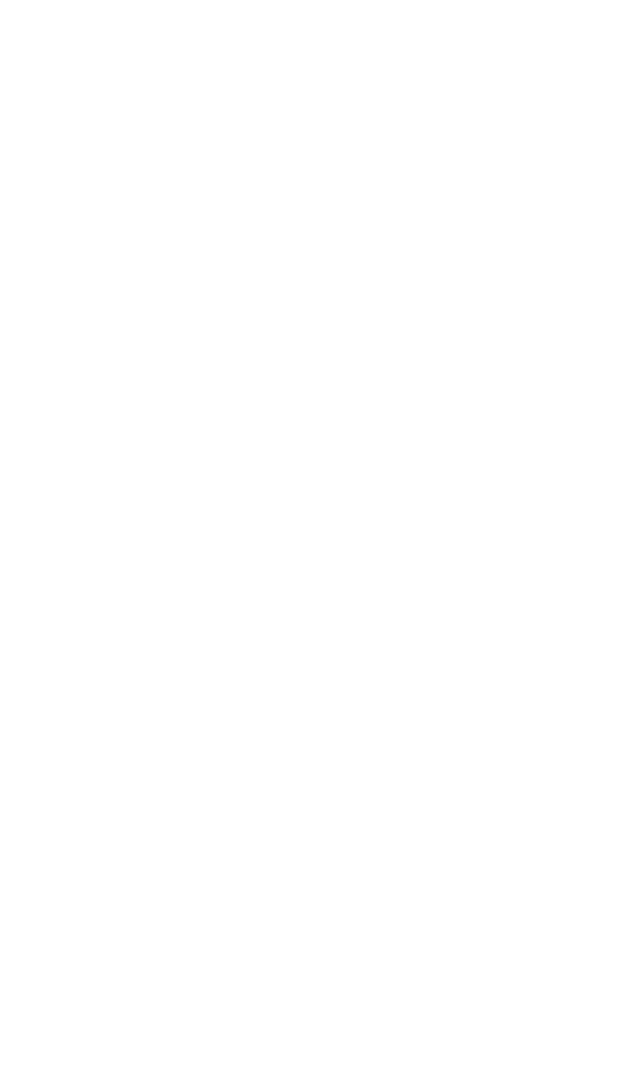
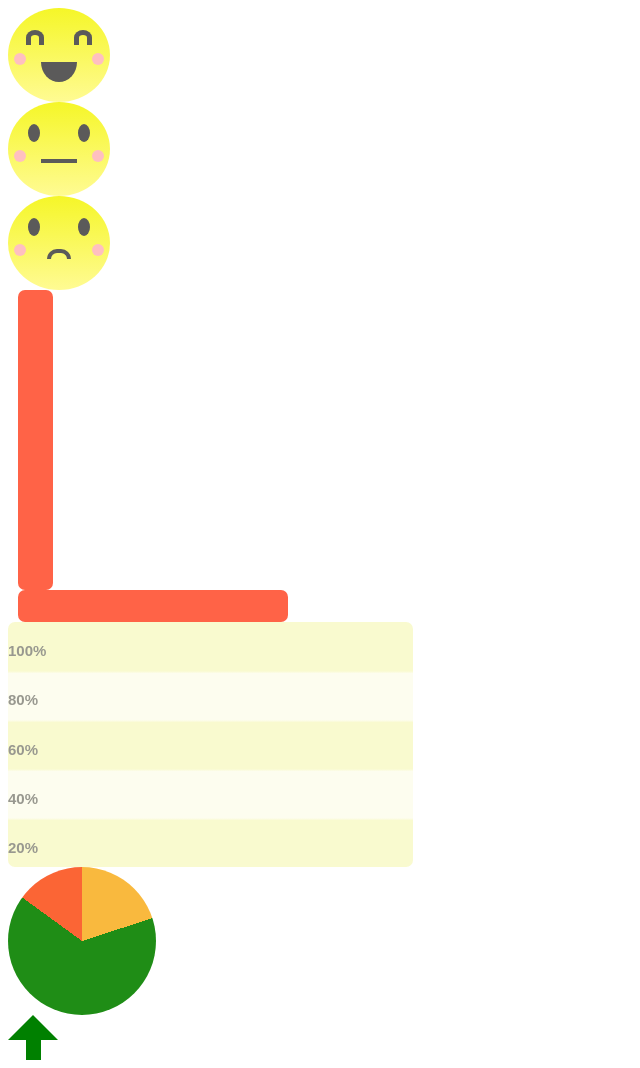
Before and after one commit to DruckDeveloper/web-dasboard-semillas, a plain HTML site: page atomic.html in a window 1280 px wide. Shown: the whole page, without its empty margins (0-640 px from the left). Before the commit the page ends 800 px from the top, so only its background shows below. Drawn offline with Linux system fonts and the light colour scheme.

Commit message:
parte de los graficos

```diff
--- a/atomic.html
+++ b/atomic.html
@@ -10,8 +10,80 @@
 <body>
     <section id="faces-section">
 
+        <!--    CARA FELIZ   -->
+
+        <div class="face face1">
+            <div class="eyes-section">
+                <div class="eye"></div>
+                <div class="eye"></div>
+            </div>
+            <div class="mouth-section">
+                <div class="cheeck"></div>
+                <div class="mouth"></div>
+                <div class="cheeck"></div>
+            </div>
+        </div>
+
+        <!--    CARA MEDIO   -->
+        <div class="face face2">
+            <div class="eyes-section">
+                <div class="eye-cir"></div>
+                <div class="eye-cir"></div>
+            </div>
+            <div class="mouth-section">
+                <div class="cheeck"></div>
+                <div class="mouth-rect"></div>
+                <div class="cheeck"></div>
+            </div>
+        </div>
+
+        <!--    CARA TRISTE   -->
+        <div class="face face3">
+            <div class="eyes-section">
+                <div class="eye-cir"></div>
+                <div class="eye-cir"></div>
+            </div>
+            <div class="mouth-section">
+                <div class="cheeck"></div>
+                <div class="mouth-mad"></div>
+                <div class="cheeck"></div>
+            </div>
+        </div>
+
+
+
     </section>
     <section id="chart-section">
+        <!--    BARRA VERTICAL  -->
+        <div class="barra-vert"></div>
+
+        <!--    HORIZONTAL  -->
+        <div class="barra-hort"></div>
+
+        <!--    CONTENEDOR DE BARRAS  -->
+        <div class="cont-barra">
+            <div class="num-cont-barra">
+                <br>
+                <p>100%</p>
+                <br>
+                <p>80%</p>
+                <br>
+                <p>60%</p>
+                <br>
+                <p>40%</p>
+                <br>
+                <p>20%</p>
+            </div>
+        </div>
+
+        <!--    GRAFICO CIRCULAR  -->
+        <div class="grafico-circ"></div>
+
+        <!--    GRAFICO FLECHA  -->
+        <div class="flecha">
+            <div class="triangle"></div>
+            <div class="arrow-abajo"></div>
+        </div>
 
     </section>
     <section id="icons-section">
--- a/css/atomic.css
+++ b/css/atomic.css
@@ -1,21 +1,213 @@
+:root{
+    --color_circgraph1: #F9B93E;
+    --color_circgraph2:#1F8D16;
+    --color_circgraph3:#FB6535;
+}
 body{
     font-size: 10px;
+}
+:root{
+    --dosis-font: 'Dosis', sans-serif;
+    --playfair-font: 'Playfair Display', serif;
+}
+/*   ---  FACE   ---   */
+.face{
+    font-size: 2px;
+    width: 45em;
+    height: 25em;
+    border-radius: 50%;
+    background: rgb(245,246,40);
+background: linear-gradient(180deg, rgba(245,246,40,1) 0%, rgba(255,251,147,1) 100%);
+    padding:11em 3em;
 
 }
+
+.eyes-section{
+
+    display: flex;
+    justify-content: space-between;
+    width: 35em;
+    margin: auto ;
+}
+
+.eye{
+
+    width: 4em;
+    height: 5em;
+    border-radius:50% 50% 0px 0px;
+    border: 2.5em solid #5B5A5A;
+    border-bottom: 0 ;
+    margin:0em 1em;
+}
+.mouth-section{
+
+    display: flex;
+    justify-content: space-between;
+    width: 45em;
+    margin: auto ;
+    margin-top: 4em;
+
+}
+
+.cheeck{
+    width: 6em;
+    height: 6em;
+    background-color: #FFC0C0;
+    border-radius: 50%;
+}
+.mouth{
+    margin-top: 10%;
+    background-color: #5B5A5A;
+    width: 18em;
+	height: 10em;
+	border-bottom-left-radius: 50% 100%;
+	border-bottom-right-radius: 50% 100%;
+
+}
+
+.eye-cir{
+     width: 6em;
+    height:9em;
+    background-color: #5B5A5A;
+    border-radius: 50%;
+    border-bottom: 0 ;
+    margin:0em 2em;
+}
+.mouth-rect{
+    margin-top: 10%;
+    background-color: #5B5A5A;
+    width: 18em;
+	height: 2em;
+}
+.mouth-mad{
+    margin-top: 5%;
+    width: 8em;
+    height: 3em;
+    border-radius:50em 50em 0px 0px;
+    border: 2em solid #5B5A5A;
+    border-bottom: 0 ;
+
+}
+/*   ---  BARRAS   ---   */
+
+.barra-vert{
+    width: 40px ;
+    max-width: 40px;
+    height:300px;
+    border-radius: 7px;
+    background-color: tomato;
+    margin: 0px 10px;
+}
+.barra-hort{
+    width: 270px ;
+    height:27px;
+    max-height:27px;
+    border-radius: 7px;
+    background-color: tomato;
+    margin: 0px 10px;
+}
+/*   ---  CONTENDDOR DE BARRAS   ---   */
+.cont-barra{
+    width: 405px;
+    height: 245px;
+    display: flex;
+    border-radius: 7px;
+    align-items: flex-end;
+    background: rgb(249,250,207);
+    background: linear-gradient(180deg, rgba(249,250,207,1) 0%, rgba(249,250,207,1) 20%, rgba(253,253,239,1) 21%, rgba(253,253,239,1) 40%, rgba(249,250,207,1) 41%, rgba(249,250,207,1) 60%, rgba(253,253,239,1) 61%, rgba(253,253,239,1) 80%, rgba(249,250,207,1) 81%);
+}
+.num-cont-barra{
+    font-family:  var(--dosis-font);
+    font-size: 15px;
+    font-weight: 700;
+    color: #98988F;
+    height: 100%;
+    display: flex;
+    flex-direction: column;
+    justify-content: space-between;
+    line-height: 0.5;
+}
+
+/*   ---  GRAFICO CIRCULAR  ---   */
+
+.grafico-circ{
+    height: 148px;
+    width: 148px;
+    border-radius: 50%;
+    background-image: conic-gradient(var(--color_circgraph1) 20%,
+                                    var(--color_circgraph2)20% 85%,
+                                    var(--color_circgraph3)85%
+                                    ) ;
+}
+
+/*   ---  ARROW  ---   */
+.flecha{
+    font-size: 10px;
+    width: 5em;
+    display: flex;
+    flex-direction: column;
+    align-items: center;
+}
+.triangle{
+
+        width: 0;
+        height: 0;
+        border-left: 2.5em solid transparent;
+        border-right: 2.5em solid transparent;
+
+        border-bottom: 2.5em solid green;
+}
+.arrow-abajo{
+    width: 1.5em;
+    height: 2em;
+    background-color: green;
+}
+
+
 
 /*==========ATOMIC SECTION==========*/
 
 /*==========SMARTPHONES==========*/
 @media (min-width: 576px) {
 
+    .barra-vert{
+        width: 40px ;
+        max-width: 40px;
+        height:300px;
+    }
+    .barra-hort{
+        width: 270px ;
+        height:27px;
+        max-height:27px;
+    }
 }
 
 /*==========TABLETS==========*/
 @media (min-width: 768px) {
 
+    .barra-vert{
+        width: 40px ;
+        max-width: 40px;
+        height:300px;
+    }
+    .barra-hort{
+        width: 270px ;
+        height:32px;
+        max-height:32px;
+    }
 }
 
 /*==========DESKTOP==========*/
 @media (min-width: 992px) {
 
+    .barra-vert{
+        width: 43px ;
+        max-width: 43px;
+        height:300px;
+    }
+    .barra-vert{
+        width: 35px ;
+        max-width: 35px;
+        height:300px;
+    }
 }
```
